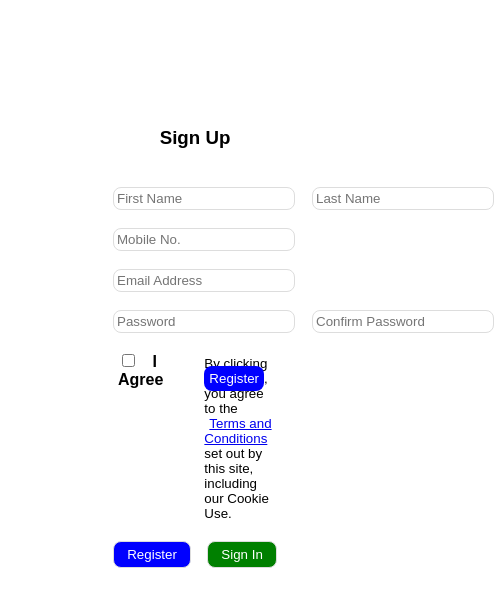
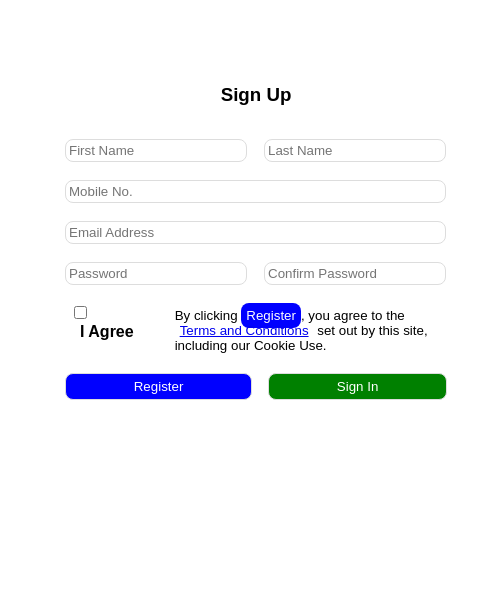
Before and after one commit to liconver/Antra, a plain HTML site: page index.html in a window 390 px wide. Shown: the whole page, 494 px wide, since content can reach past the window. Drawn offline with Linux system fonts and the light colour scheme.

Commit message:
tweaked a couple things to make it better for mobile viewport

```diff
--- a/index.html
+++ b/index.html
@@ -31,8 +31,12 @@
       outline: none;
       border: 1px solid #dddddd;
     }
+    label {
+      white-space: nowrap;
+    }
     #outercontainer {
-      margin: 5rem;
+      margin: 2rem;
+      width: 90%;
     }
     #regspan {
       background-color: blue;
@@ -58,12 +62,14 @@
       flex-grow: 1;
       padding-left: 8 rem;
       padding-right: 8 rem;
+      flex-shrink: 1;
     }
   </style>
   <body>
-    <div id="outercontainer">
-      <h3>Sign Up</h3>
+    <div class="flex-container" id="outercontainer">
+
       <form>
+        <h3>Sign Up</h3>
         <div class="flex-container">
           <input class="item" type="text" placeholder="First Name" />
           <input class="item" type="text" placeholder="Last Name" />
```
